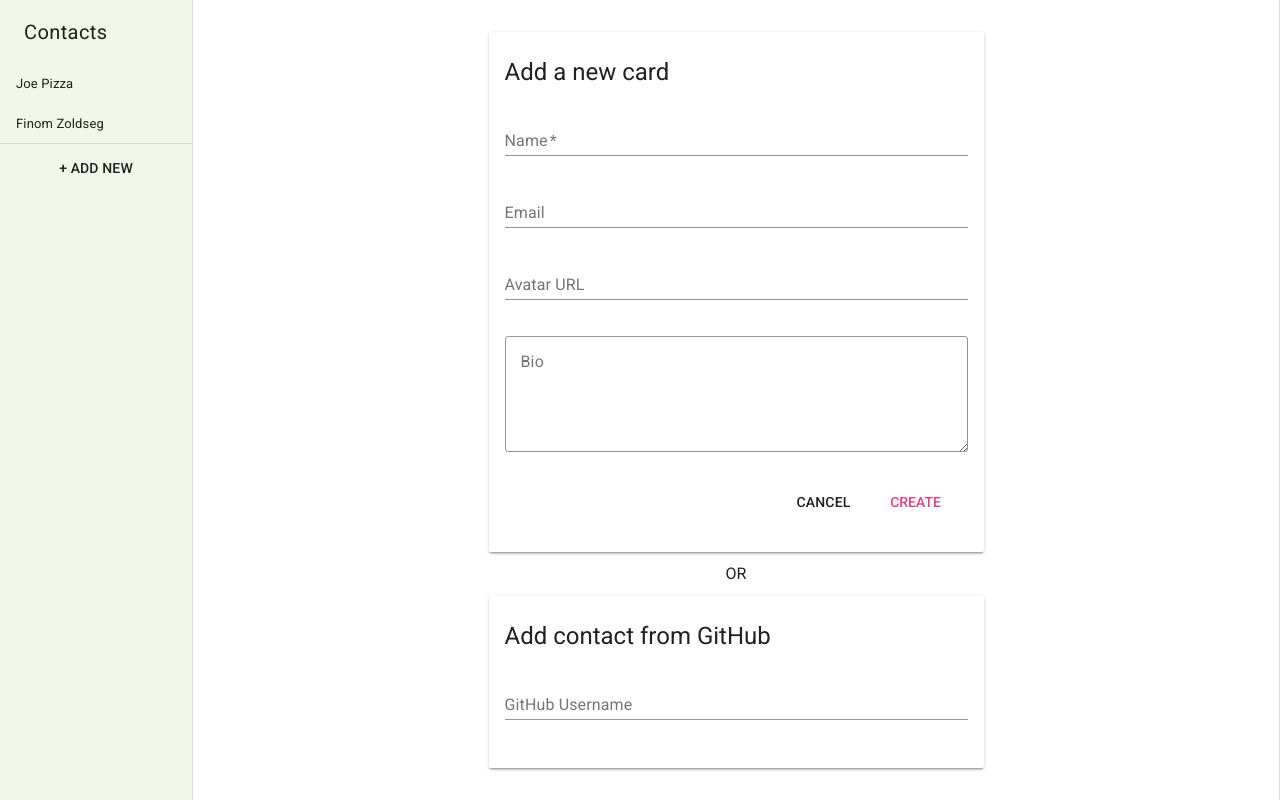
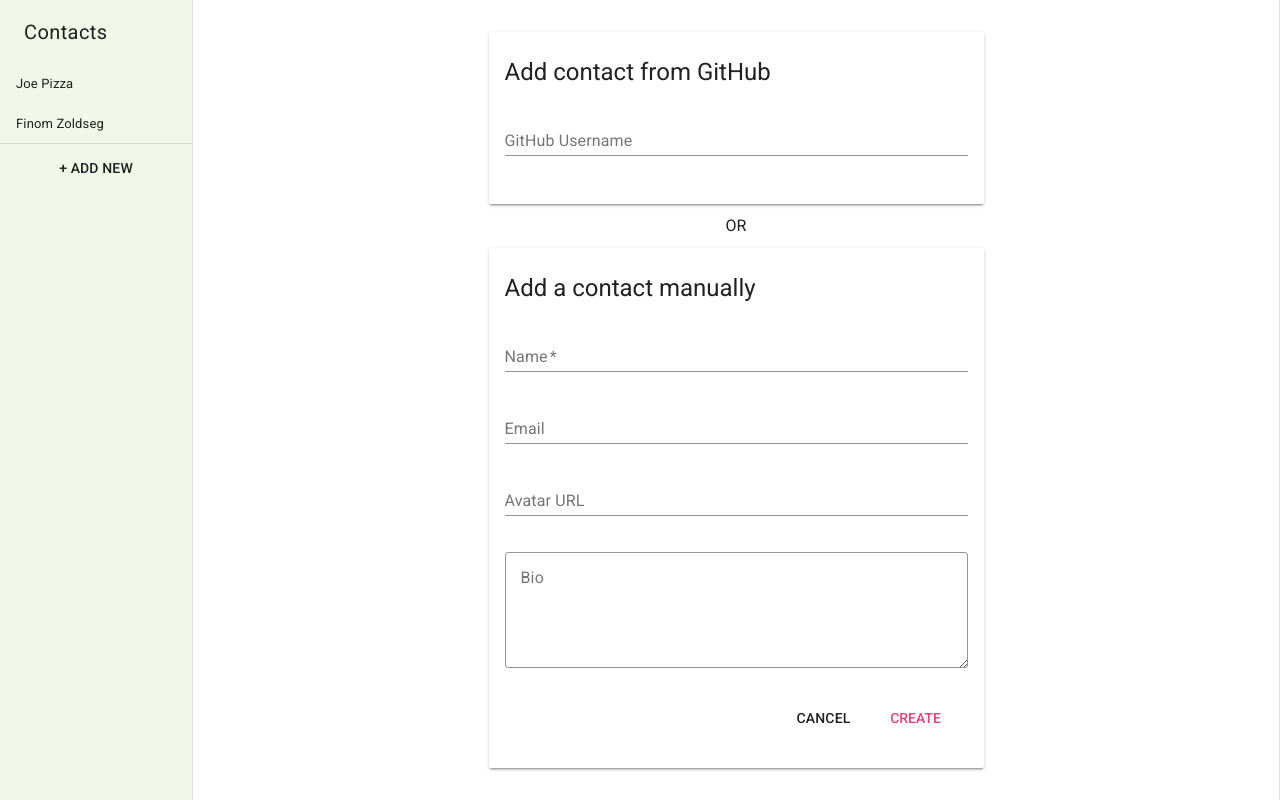
Before and after one commit to RichardOtvos/vue-contact-list, a Vue app: page /#/new in a window 1280 px wide. Built offline with nearby package versions, Linux system fonts and the light colour scheme.

Commit message:
Customizes github user selection, and changes new contact layout

```diff
--- a/src/components/AddContact.vue
+++ b/src/components/AddContact.vue
@@ -3,7 +3,7 @@
     <form action="">
       <md-card>
         <md-card-header>
-          <div class="md-title">Add a new card</div>
+          <div class="md-title">Add a contact manually</div>
         </md-card-header>
         <md-card-content>
           <md-field>
--- a/src/components/AddFromGithub.vue
+++ b/src/components/AddFromGithub.vue
@@ -5,8 +5,19 @@
         <div class="md-title">Add contact from GitHub</div>
       </md-card-header>
       <md-card-content>
-        <md-autocomplete v-model="selectedGithubUser" :md-options="users">
+        <md-autocomplete
+          v-model="selectedGithubUser"
+          md-highlight-text="true"
+          :md-options="users"
+          :md-open-on-focus="false"
+        >
           <label>GitHub Username</label>
+          <template slot="md-autocomplete-item" slot-scope="{ item, term }">
+            <md-highlight-text :md-term="term">{{ item }}</md-highlight-text>
+          </template>
+          <template slot="md-autocomplete-empty">
+            No one was found with that name!
+          </template>
         </md-autocomplete>
       </md-card-content>
     </md-card>
--- a/src/components/ContactCard.vue
+++ b/src/components/ContactCard.vue
@@ -11,7 +11,7 @@
       <div class="md-subhead">
         <a :href="`mailto:${contact.email}`">{{ contact.email }}</a>
       </div>
-      <p>
+      <p class="md-body-1">
         {{ contact.bio }}
       </p>
     </md-card-content>
--- a/src/views/New.vue
+++ b/src/views/New.vue
@@ -1,15 +1,15 @@
 <template>
   <div class="md-layout md-alignment-top-center">
-    <add-contact
-      class="md-layout-item md-size-50"
-      @on-add-contact="onNewContact"
-    ></add-contact>
+    <add-from-github class="md-layout-item md-size-50"></add-from-github>
 
     <div class="md-layout-item md-size-100 card-divider">
       <span class="md-subheading">OR</span>
     </div>
 
-    <add-from-github class="md-layout-item md-size-50"></add-from-github>
+    <add-contact
+      class="md-layout-item md-size-50"
+      @on-add-contact="onNewContact"
+    ></add-contact>
   </div>
 </template>
 
```
